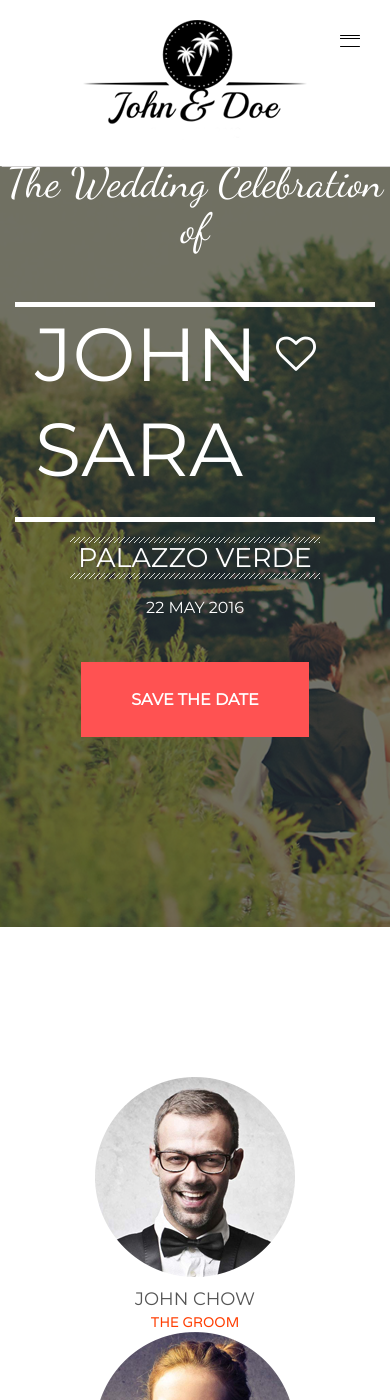
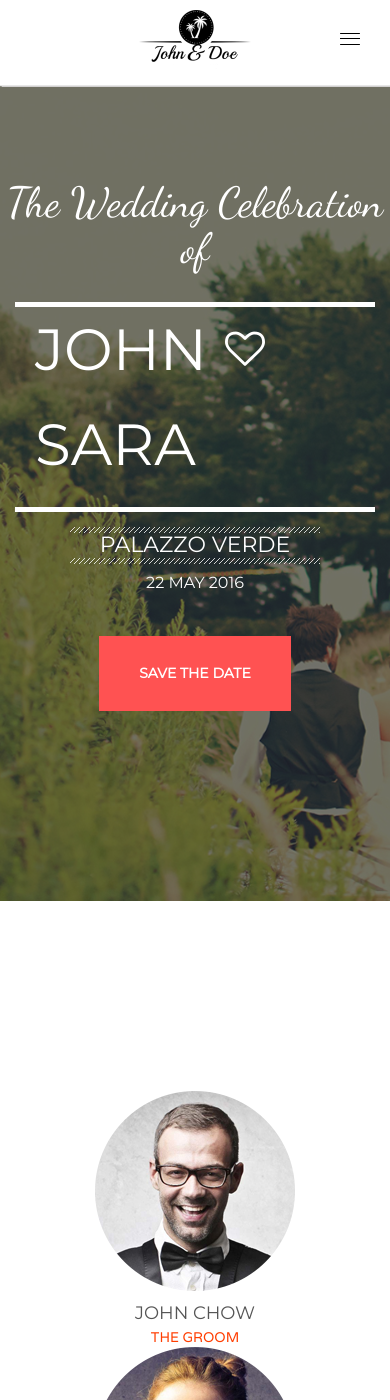
Before and after one commit to project-agape/project-agape.github.io, a Jekyll site: the page built from index.html, in a window 390 px wide and 1400 px high. Built offline with Jekyll 4.4.1, drawn with Linux system fonts in a browser that asks for light colours; nearby versions of some CDN libraries; library files that are not in the unit come from our copies.

Commit message:
Implement website responsivenes on tablet

```diff
--- a/_includes/home/countdown.html
+++ b/_includes/home/countdown.html
@@ -11,7 +11,7 @@
     </div>
     <div class="right-section">
         <!--CLOCK SIZE CONFIGURATION-->
-        <div class="clock col-lg-offset-1 col-lg-10 col-md-offset-1 col-md-8 col-xs-12">
+        <div class="clock content-container clearfix">
             <!-- days -->
             <div class="clock-item clock-days countdown-time-value col-md-3 col-sm-3 col-xs-12 ">
                 <div class="wrap">
--- a/_includes/home/our-story.html
+++ b/_includes/home/our-story.html
@@ -1,12 +1,12 @@
 <div class="container no-gutter">
-    <div class="col-md-5 no-gutter section-container">
-        <div class="col-md-6 no-gutter content-container">
-            <img class="center-block content-image" src="/img/asset/{{ site.our-story.groom-image }}"/>
+    <div class="col-md-5 no-gutter section-container left-section">
+        <div class="col-md-6 content-container">
+            <img class="center-block img-responsive content-image" src="/img/asset/{{ site.our-story.groom-image }}"/>
             <span class="content-name bold-stylized">{{ site.our-story.groom-name }}</span>
             <span class="content-text">THE GROOM</span>
         </div>
-        <div class="col-md-6 no-gutter content-container">
-            <img class="center-block content-image" src="/img/asset/{{ site.our-story.bride-image }}"/>
+        <div class="col-md-6 content-container">
+            <img class="center-block img-responsive content-image" src="/img/asset/{{ site.our-story.bride-image }}"/>
             <span class="content-name bold-stylized">{{ site.our-story.bride-name }}</span>
             <span class="content-text">THE BRIDE</span>
         </div>
--- a/_includes/navbar.html
+++ b/_includes/navbar.html
@@ -9,7 +9,7 @@
                 <span></span>
             </button>
             <a class="navbar-brand hidden-lg" href="#">
-                <img src="/img/brand-logo.png"/>
+                <img class="brand-logo" src="/img/brand-logo.png"/>
             </a>
         </div>
         <div class="collapse navbar-collapse" id="navbar-right-collapse">
--- a/_sass/home.sass
+++ b/_sass/home.sass
@@ -174,8 +174,15 @@
       background-image: linear-gradient( rgba(0, 0, 0, 0.7), rgba(0, 0, 0, 0.7) ), url('/img/asset/countdown-image.jpg')
       background-repeat: no-repeat
       background-position: center center
+      height: 400px
       .section-caption
-        padding: 93px 0
+        position: relative
+        top: 50%
+        transform: translateY(-50%)
+        -webkit-transform: translateY(-50%)
+        -moz-transform: translateY(-50%)
+        -o-transform: translateY(-50%)
+        -ms-transform: translateY(-50%)
         .content-text
           display: block
           color: white
@@ -190,31 +197,22 @@
           width: 250px
           margin: 20px auto
           border-top: 5px solid #ef5350
-
     .right-section
       position: relative
       float: left
       width: 60%
-      .section-header
-        color: white
-        font-family: 'Montserrat'
-        text-transform: uppercase
-        font-weight: normal
-        font-style: normal
-        font-size: 2em
-        margin-bottom: 20px
-        &:before
-          margin: 0 auto
-          text-align: center
-          content: ""
-          height: 2px
-          width: 200px
-          display: block
-          position: relative
-          bottom: -70px
-          background-color: #ddd
-      .clock
-        padding: 119px 0
+      height: 400px
+      .content-container
+        position: relative
+        top: 50%
+        transform: translateY(-50%)
+        -webkit-transform: translateY(-50%)
+        -moz-transform: translateY(-50%)
+        -o-transform: translateY(-50%)
+        -ms-transform: translateY(-50%)
+        max-width: 80%
+        margin-left: auto
+        margin-right: auto
         .clock-item
           .wrap
             .inner
@@ -364,8 +362,12 @@
         a
           display: block
 
+@media (min-width: 1441px)
+  #cover
+    .intro-text-container
+      padding-top: 350px
 
-@media (max-width: 1441px)
+@media (max-width: 1440px)
   #cover
     .intro-text-container
       padding-top: 300px
@@ -375,44 +377,55 @@
     .intro-text-container
       padding-top: 210px
       .intro-text
-        font-size: 50px
+        font-size: 36px
+        top: -20px
       .intro-header
-        .left-section
-          .couple-name
-            display: table
-            font-size: 65px
-            float: none
-            text-align: center
-            width: fit-content
-            margin-left: auto
-            margin-right: auto
-        .right-section
-          .couple-name
-            display: table
-            font-size: 65px
-            float: none
-            text-align: center
-            width: fit-content
-            margin-left: auto
-            margin-right: auto
+        .intro-text-caption
+          padding: 5px 20px
+          .left-section
+            .couple-name
+              display: table
+              font-size: 58px
+              float: none
+              text-align: center
+              width: fit-content
+              margin-left: auto
+              margin-right: auto
+          .right-section
+            .couple-name
+              display: table
+              font-size: 58px
+              float: none
+              text-align: center
+              width: fit-content
+              margin-left: auto
+              margin-right: auto
         .intro-place
           display: table
           margin: 0 auto
-          padding: 15px 0
-          font-size: 27px
+          padding: 15px 0 5px
+          font-size: 22px
         .intro-date
           font-size: 16px
-  #ceremony
-    .couple-info-section
-      .common-border
-        .bride-section
-          p
-            padding-left: 20px
-            padding-right: 20px
-      .groom-section
+        .intro-button
+          font-size: 14px
+          padding: 0px 40px
+
+  #our-story
+    .section-container
+      .content-container
         p
-          padding-left: 20px
-          padding-right: 20px
+          max-width: 70%
+      &.left-section
+        padding: 190px 0
+    #countdown
+      .left-section
+        .section-caption
+          .content-header
+            font-size: 36px
+      .right-section
+        .content-container
+          max-width: 100%
 
 @media (max-width: $screen-sm-max)
   #cover
--- a/_sass/main.sass
+++ b/_sass/main.sass
@@ -9,7 +9,7 @@
   transition: all 300ms ease
   &.navbar-default
     background-color: white
-    border-color: transparent
+    box-shadow: 0px 0px 1px 0.5px #D2D0D0
     .container
       width: 100%
       height: inherit
@@ -56,7 +56,6 @@
               border-bottom: 2px solid #ef5350
 
   &.navbar-shrink
-    box-shadow: 0px 0px 1px 0.5px #D2D0D0
     .container
       .navbar-nav
         .navbar-brand-logo
@@ -78,11 +77,11 @@
       text-align: center
       float: none
     .navbar-brand
-      padding: 20px 30px
+      padding: 10px 0
       float: none
       display: inline-block
       .brand-logo
-        height: 50px
+        height: 60px
     .navbar-toggle
       display: block
       background-color: transparent !important
@@ -90,7 +89,7 @@
       position: absolute
       right: 0
       top: 0
-      margin: 35px 30px
+      margin: 33px 30px
 
     .navbar-collapse
       border-top: 1px solid transparent
@@ -147,7 +146,7 @@
       top: 0px
     #icon-transition span:nth-child(2),
     #icon-transition span:nth-child(3)
-      top: 3px
+      top: 5px
     #icon-transition span:nth-child(4)
       top: 11px
     #icon-transition.open span:nth-child(1)
```
